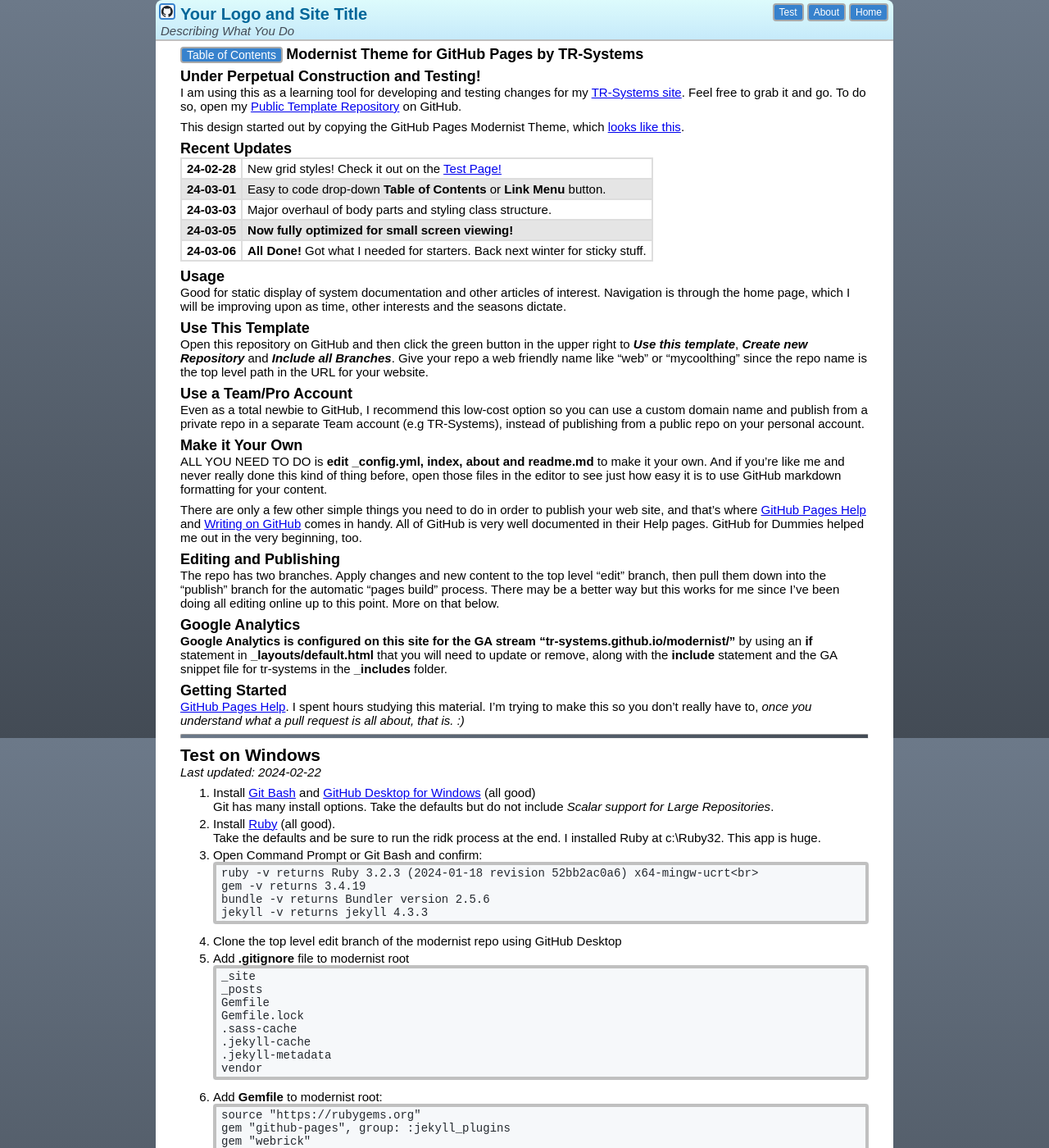
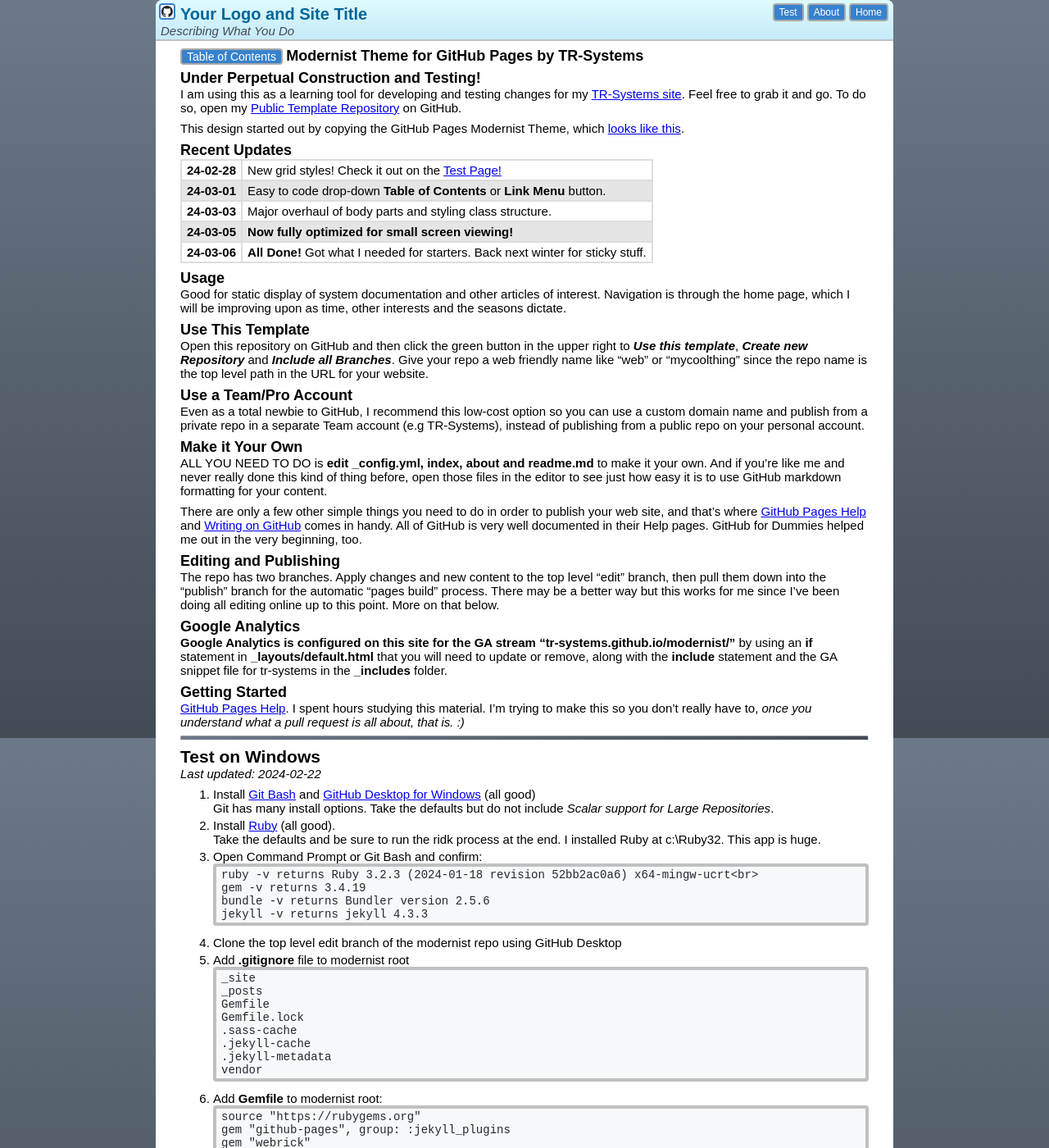
Before and after one commit to TR-Systems/modernist, a Jekyll site: the page built from index.md, in a window 1280 px wide and 1400 px high. Shown: the whole window at 82% size. Built offline with Jekyll 4.4.1, drawn with Linux system fonts in a browser that asks for light colours; our own code applies the rules of GitHub Pages for plain Markdown files.

Commit message:
Update tr-systems-modernist.scss

```diff
--- a/_sass/tr-systems-modernist.scss
+++ b/_sass/tr-systems-modernist.scss
@@ -24,30 +24,18 @@
   position: relative;
   margin: 0 auto 6px;
   padding-bottom: 8px;
-  border-radius: 0 0 8px 8px;
+  border-radius: 8px;
   background: white;
 
-/* Floating Header */
-/* .content {margin: 0 30px 0} */
-
-/* Fixed Header */
-  .content {
-    margin: 50px 30px 0;
-    padding-top: 6px;
-  }
+  .content {margin: 0 30px 0}
 }
 
 .header {
-/* Fixed Header START */
-  position: fixed;
-  top: 0;
-  height: 48px;
-  width: 900px;
-/* Fixed Header END */
   background:#C6EAFA;
   background: linear-gradient(#DDFBFC, #C6EAFA);
   border-bottom: 2px solid silver;
   border-radius: 8px 8px 0 0;
+  margin-bottom: 8px;
 
   img {
     display: inline-block;
@@ -271,14 +259,7 @@
 
   body {font-size: 14px;}
 
-  .wrapper {
-    .header{height: 32px;}           /* Fixed Header */
-    .content{
-      margin: 34px 10px 0;
-      padding-top: 2px;
-    }
-/*  .content{margin: 0 10px 0;}       Floating Header */
-  }
+  .wrapper {.content {margin: 0 10px 0;}}
 
   .header {
     img {width: 16px;}
```
